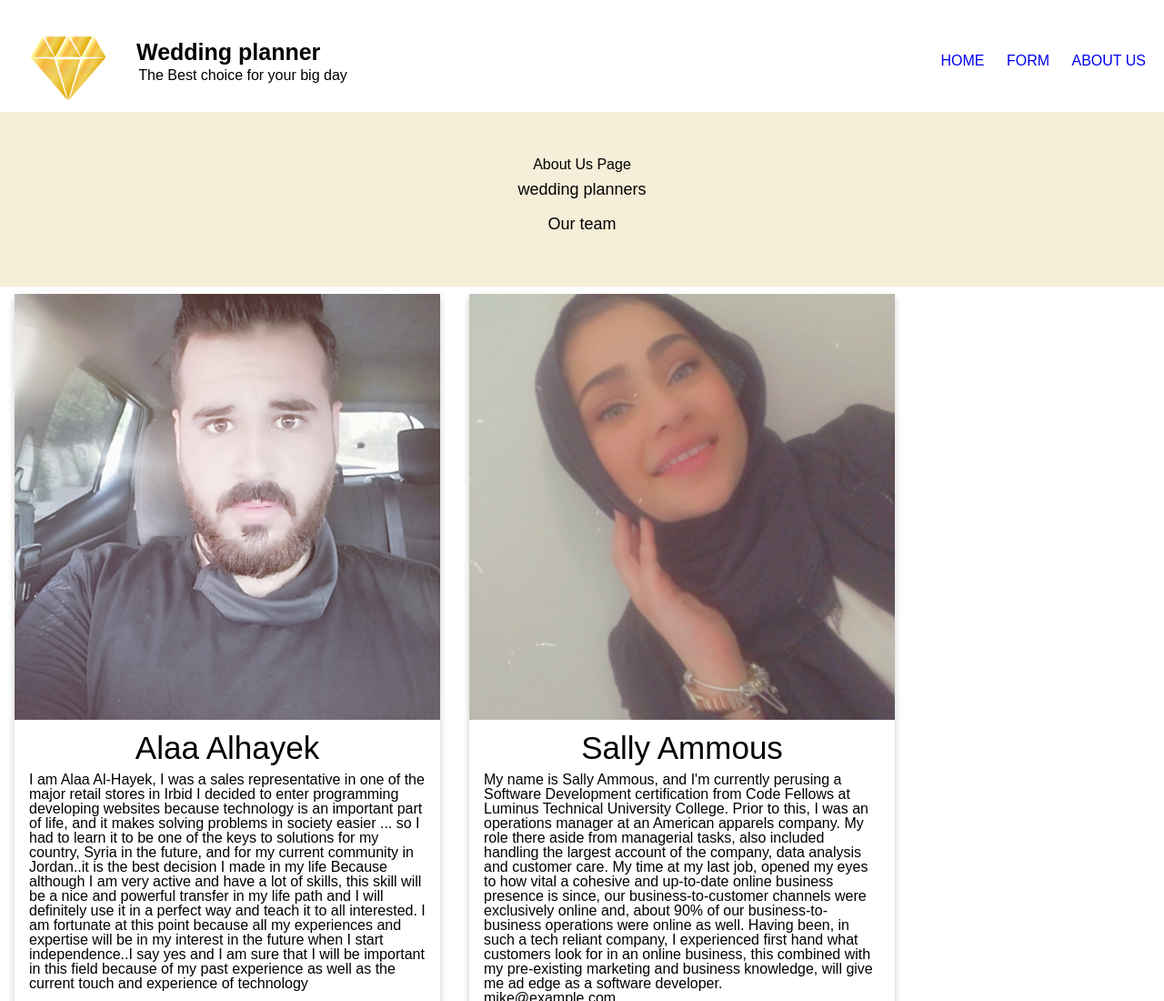
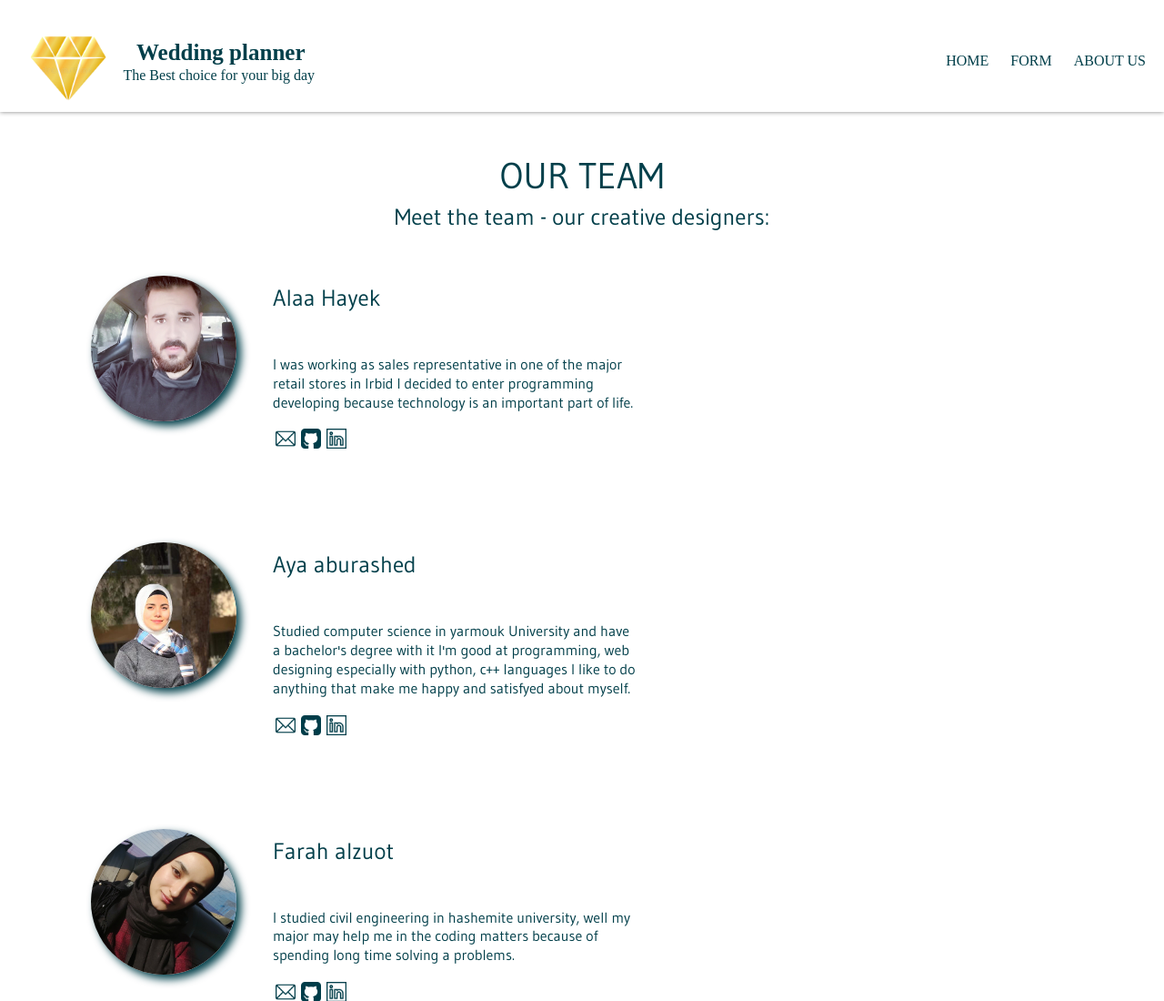
Before and after one commit to Creative-partners/Wedding-planners, a plain HTML site: page html/aboutus.html in a window 1280 px wide. Shown: the top 1100 px of the page at 91% size. Drawn offline with Linux system fonts and the light colour scheme; a script that the page names is missing.

Commit message:
about us

```diff
--- a/css/about.css
+++ b/css/about.css
@@ -1,80 +1,49 @@
-body {
-  font-family: Arial, Helvetica, sans-serif;
-  margin: 0;
+*{
+  font-family:'Gudea', sans-serif;
+  color: #023F4A;
 }
+.teamimg {
+  width: 160px;
+  border-radius: 500px;
+  box-shadow: 5px 5px 10px #023F4A;
+}
+.first img {
+  float: left;
 
-html {
-  box-sizing: border-box;
 }
-
-*, *:before, *:after {
-  box-sizing: inherit;
+.first span p {
+  width: 400px;
+  line-height: 1.3;
 }
-
-.column {
+.first span{
+  margin-left: 40px;
+  display: inline-block;
+  margin-top: 12px;
+}
+.first{
+  padding: 50px;
   float: left;
-  width: 500px;
-  margin-bottom: 16px;
-  padding: 0 8px;
 }
-
-.card {
-  box-shadow: 0 4px 8px 0 rgba(0, 0, 0, 0.2);
-  margin: 8px;
+.first span img {
+  width: 22px;
+  padding: 3px;
 }
-
-.about-section {
-  padding: 50px;
+.first span h3 {
+  font-size: 25px;
+}
+.farah{
+  clear: both;
+}
+#our{
   text-align: center;
-  background-color: #f6eed8;
-  /* color: white; */
+  font-size: 40px;
 }
-.about-section p {
-  padding: 10px;
-  font-size: large;
+#our span{
+  font-size: 25px;
 }
-
-.container {
-  padding: 0 16px;
+.last-section p {
+  margin-top: 50px;
 }
-
-.container::after, .row::after {
-  content: "";
-  clear: both;
-  display: table;
+.last-section article{
+  margin-left: 50px;
 }
-
-.title {
-  color: grey;
-}
-
-.button {
-  border: none;
-  outline: 0;
-  display: inline-block;
-  padding: 8px;
-  color: white;
-  background-color: #000;
-  text-align: center;
-  cursor: pointer;
-  width: 100%;
-}
-
-.button:hover {
-  background-color: #555;
-}
-
-@media screen and (max-width: 650px) {
-  .column {
-    width: 100%;
-    display: block;
-  }
-}
-.row h2 {
-  font-size: 35px;
-  text-align: center;
-  padding: 10px;
-}
-.column img{
-  opacity: 0.8;
-}
--- a/html/aboutus.html
+++ b/html/aboutus.html
@@ -8,6 +8,8 @@
   <link rel="stylesheet" href="../css/style.css">
   <link rel="stylesheet" href="../css/about.css">
   <title>Our Team</title>
+  <link href="https://fonts.googleapis.com/css2?family=Cookie&display=swap" rel="stylesheet">
+  <link href="https://fonts.googleapis.com/css2?family=Gudea&display=swap" rel="stylesheet">
 </head>
 
 <body>
@@ -24,101 +26,81 @@
       </ul>
     </nav>
   </header>
-  <div class="about-section">
-    <h1>About Us Page</h1>
-    <p>wedding planners</p>
-    <p>Our team </p>
-  </div>
-
-  <h2 style="text-align:center"></h2>
-  <div class="row">
-    <div class="column">
-      <div class="card">
-        <img src="../img/team images/alaa.jpg" alt="Alaa" style="width:100%">
-        <div class="container">
-          <h2>Alaa Alhayek</h2>
-          <!-- <p class="title">CEO & Founder</p> -->
-          <p>I am Alaa Al-Hayek, I was a sales representative in one of the major retail stores in Irbid
-            I decided to enter programming developing websites because technology is an important part of life, and it
-            makes solving problems in society easier ... so I had to learn it to be one of the keys to solutions for my
-            country, Syria in the future, and for my current community in Jordan..it is the best decision I made in my
-            life
-            Because although I am very active and have a lot of skills, this skill will be a nice and powerful transfer
-            in my life path and I will definitely use it in a perfect way and teach it to all interested.
-            I am fortunate at this point because all my experiences and expertise will be in my interest in the future
-            when I start independence..I say yes and I am sure that I will be important in this field because of my past
-            experience as well as the current touch and experience of technology</p>
-            <p><br> Alaalhayek25@gmail.com <br><br></p>
-        </div>
-      </div>
-    </div>
-    <div class="column">
-      <div class="card">
-        <img src="../img/team images/sally.jpg" alt="Sally" style="width:100%">
-        <div class="container">
-          <h2>Sally Ammous</h2>
-          <!-- <p class="title">Art Director</p> -->
-          <p>My name is Sally Ammous, and I'm currently perusing a Software Development certification from Code Fellows
-            at Luminus Technical University College. Prior to this, I was an operations manager at an American apparels
-            company. My role there aside from managerial tasks, also included handling the largest account of the
-            company, data analysis and customer care. My time at my last job, opened my eyes to how vital a cohesive and
-            up-to-date online business presence is since, our business-to-customer channels were exclusively online and,
-            about 90% of our business-to-business operations were online as well. Having been, in such a tech reliant
-            company, I experienced first hand what customers look for in an online business, this combined with my
-            pre-existing marketing and business knowledge, will give me ad edge as a software developer.</p>
-          <p>mike@example.com</p>
-          <p><br>Sally.ammous@gmail.com</p>
-        </div>
-      </div>
-    </div>
-    <div class="column">
-      <div class="card">
-        <img src="../img/team images/farah.jpg" alt="farah" style="width:100%">
-        <div class="container">
-          <h2>Farah alzuot</h2>
-          <!-- <p class="title">Designer</p> -->
-          <p>I am farah alzayyout , i spent my last four years studying a civil engineering in the hashemite university
-            , although i have a very good GPA in my specialisation, i couldn't feel that i am okay with completing my
-            rest of life in it. i tried to search for another field until i had a cross line with programming, and here
-            i am .. actually i am excited to get involved through this environment. and i believe that my previous
-            experiences in engineering will help me too .. spending long time with solving problems for sure will
-            affecting my progress in learning some coding matters</p>
-            <p><br>Farahz997@ENG.HU.EDU.JO <br><br><br> <br> <br> <br> <br> <br><br></p>
-        </div>
-      </div>
-    </div>
-    <div class="column">
-      <div class="card">
-        <img src="../img/team images/aya.jpg" alt="Aya" style="width:100%">
-        <div class="container">
-          <h2>aya aburashed</h2>
-          <!-- <p class="title">Art Director</p> -->
-          <p>I'm Aya Abu Rashed, 22 years old
-            Studied computer science in yarmouk University and have a bachelor's degree with it I'm good at programming, web designing especially with python, c++ languages
-            I got this course to improve my self and my skills because I believe that as much as we practice as much as we will be good in real work life
-            I like to do anything that make me happy and satisfyed about myself</p>
-            <p><br>Ayanaser402@gmail.com</p>
-        </div>
-      </div>
-    </div>
-
-
-
-    <div class="column">
-      <div class="card">
-        <img src="../img/team images/zaidpic.jpg" alt="Zaid" style="width:100%">
-        <div class="container">
-          <h2>Zaid youb</h2>
-          <!-- <p class="title">Art Director</p> -->
-          <p> I'm working as Bartender I have 7 years experience  and I'm really looking forward to be a web developer
-            I decided to learn  Software Development  because I'm obsessed with computers since I was 12 years old  <br>
-
-            now the whole world based on the internet</p>
-          <p><br> Zaid.ayoub@mail.com</p>
-        </div>
-      </div>
-    </div>
-  </div>
+  <main>
+    <section class="last-section">
+      <p id="our">OUR TEAM <br><span>Meet the team - our creative designers:</span> </p>
+      <article class="first">
+        <img class="teamimg" src="../img/team images/alaa.jpg" alt="">
+        <span>
+          <h3>
+            Alaa Hayek
+          </h3>
+          <p>I was working as sales representative in one of the major retail stores in Irbid
+            I decided to enter programming developing because technology is an important part of life.</p><br>
+          <a href="alaalhayek25@gmail.com"><img src="../img/logos/email.png" alt=""></a>
+          <a href="https://github.com/Alaahayek25"><img src="../img/logos/github-sign.png" alt=""></a>
+          <a href="https://www.linkedin.com/in/alaa-alhayek-3a96601b5"><img src="../img/logos/linkedin.png" alt=""></a>
+        </span>
+      </article>
+      <article class="first">
+        <img class="teamimg" src="../img/team images/aya.jpg" alt="">
+        <span>
+          <h3>
+            Aya aburashed
+          </h3>
+          <p>Studied computer science in yarmouk University and have a bachelor's degree with it I'm good at
+            programming, web designing especially with python, c++ languages
+            I like to do anything that make me happy and satisfyed about myself.</p><br>
+          <a href="ayanaser402@gmail.com"><img src="../img/logos/email.png" alt=""></a>
+          <a href=" https://github.com/AyaAbuRashed "><img src="../img/logos/github-sign.png" alt=""></a>
+          <a href="https://www.linkedin.com/in/aya-abu-rashed-909a7a1b4/"><img src="../img/logos/linkedin.png"
+              alt=""></a>
+        </span>
+      </article>
+      <article class="first">
+        <img class="teamimg" src="../img/team images/farah.jpg" alt="">
+        <span>
+          <h3>
+            Farah alzuot
+          </h3>
+          <p>I studied civil engineering in hashemite university, well my major may help me in the coding matters
+            because of spending long time solving a problems.
+          </p><br>
+          <a href="farahalzuot97@gmail.com"><img src="../img/logos/email.png" alt=""></a>
+          <a href="https://github.com/farahzuot"><img src="../img/logos/github-sign.png" alt=""></a>
+          <a href="https://www.linkedin.com/in/farah-alzayyout/"><img src="../img/logos/linkedin.png" alt=""></a>
+        </span>
+      </article>
+      <article class="first">
+        <img class="teamimg" src="../img/team images/sally.jpg" alt="">
+        <span>
+          <h3>
+            Sally Ammous
+          </h3>
+          <p>My name is Sally Ammous, I’m a software developer in the making with a bachelors in marketing. My current
+            goal in life is to create a bridge between my marketing degree and my passion for software development to
+            achieve exceptional user experiences.</p><br>
+          <a href="sally.ammous@gmail.com"><img src="../img/logos/email.png" alt=""></a>
+          <a href="https://github.com/sallytareq"><img src="../img/logos/github-sign.png" alt=""></a>
+          <a href="http://linkedin.com/in/sallyammous"><img src="../img/logos/linkedin.png" alt=""></a>
+        </span>
+      </article>
+      <article class="first">
+        <img class="teamimg" src="../img/team images/zaidpic.jpg" alt="">
+        <span>
+          <h3>
+            Zaid Ayoub
+          </h3>
+          <p>I'm working as Bartender I have 7 years experience and I'm really looking forward to be a web developer
+            I decided to learn Software Development because I'm obsessed with computers since I was 12 years old.</p>
+          <br>
+          <a href="zaid.ayoub@mail.com"><img src="../img/logos/email.png" alt=""></a>
+          <a href="https://github.com/zaidayoub993"><img src="../img/logos/github-sign.png" alt=""></a>
+          <a href="https://www.linkedin.com/in/zaid-ayoub-2913801b4/"><img src="../img/logos/linkedin.png" alt=""></a>
+        </span>
+      </article>
+    </section>
+  </main>
   <script src="../js/aboutus.js"></script>
 </body>
 
```
Also changed, not shown: img/logos/email.png (added), img/logos/github-sign.png (added), img/logos/linkedin.png (added).
